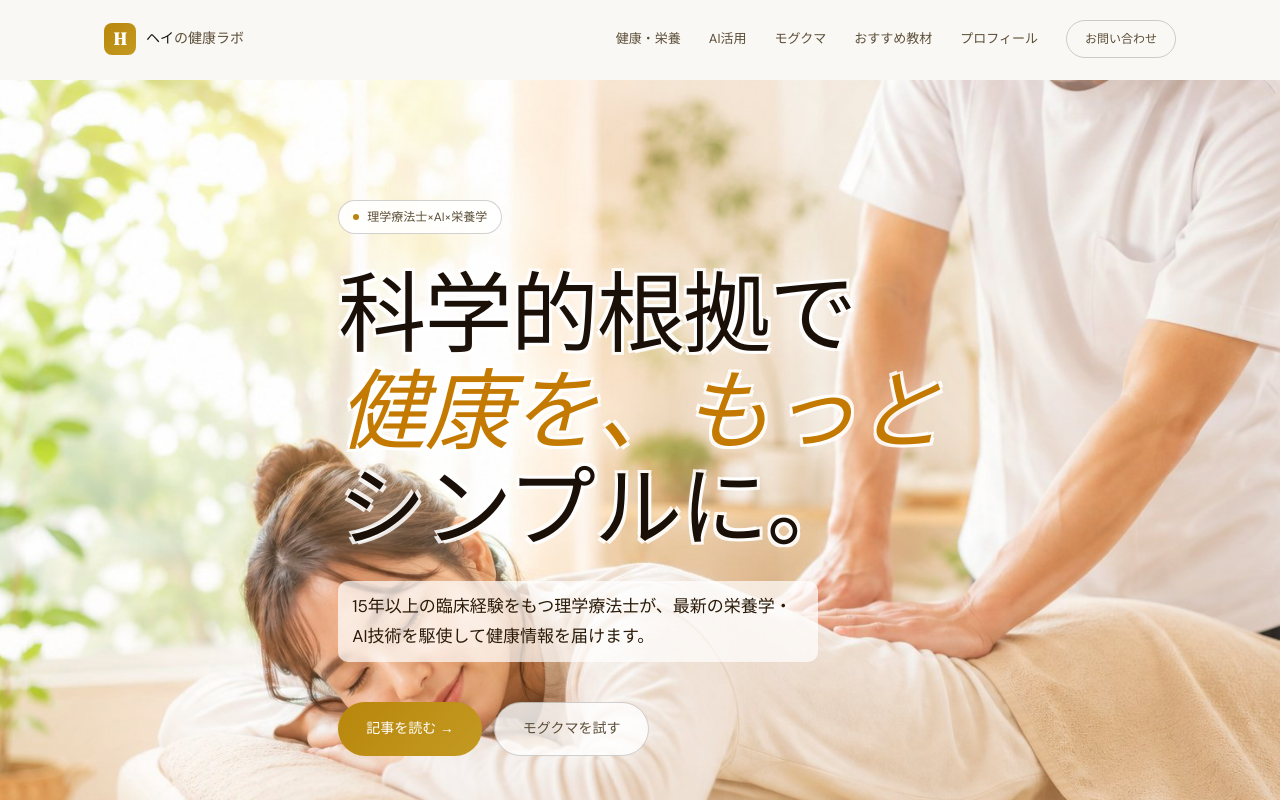
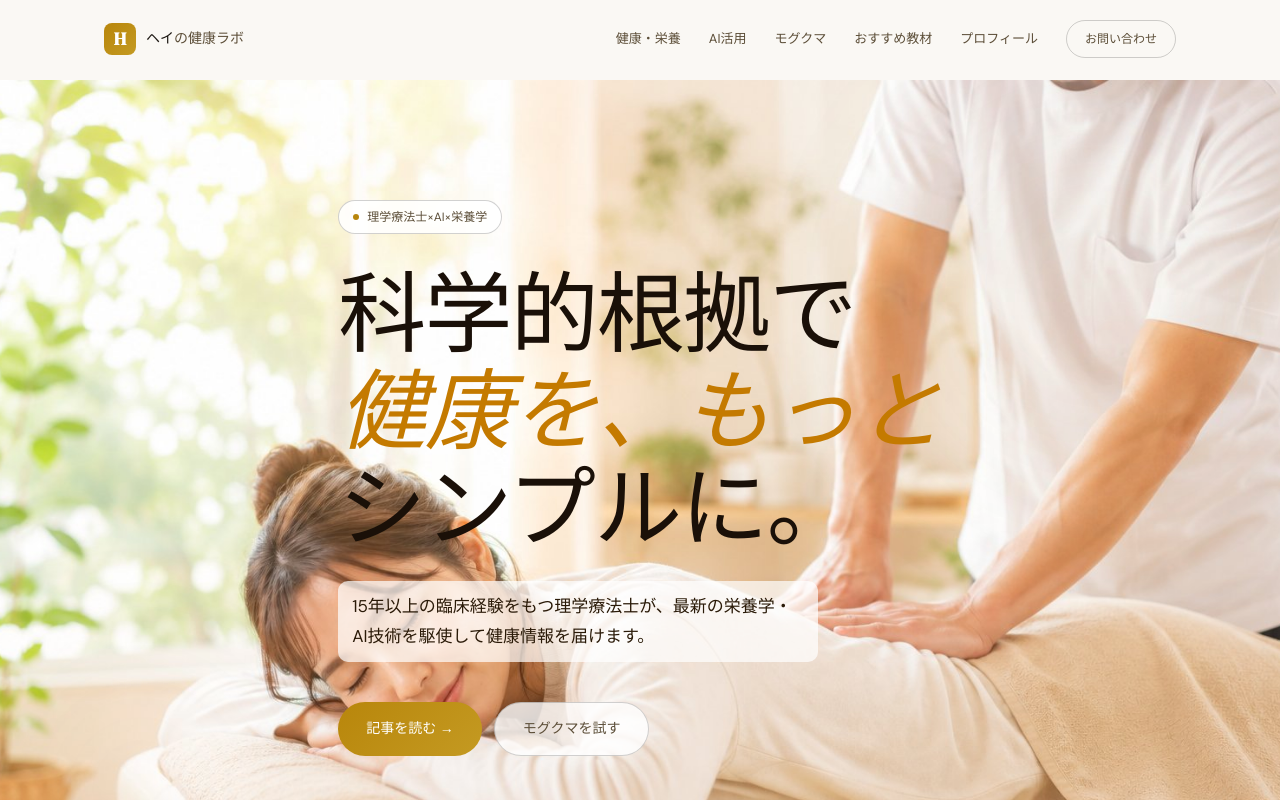
Before and after one commit to heiogawa-create/hei-brand-site, a React (Vite) app: page / in a window 1280 px wide. Shown: the top 800 px of the page. Built offline with nearby package versions, Linux system fonts and the light colour scheme.

Commit message:
Update Home.css

```diff
--- a/src/pages/Home.css
+++ b/src/pages/Home.css
@@ -34,12 +34,6 @@
   letter-spacing:-.02em;
   color:#1a1008;
   margin-bottom:24px;
-  text-shadow:
-    3px  3px 0 rgba(255,255,255,0.85),
-   -3px -3px 0 rgba(255,255,255,0.85),
-    3px -3px 0 rgba(255,255,255,0.85),
-   -3px  3px 0 rgba(255,255,255,0.85),
-    0 0 32px rgba(255,255,255,0.9);
 }
 .hero__title em{
   font-style:italic;
```
